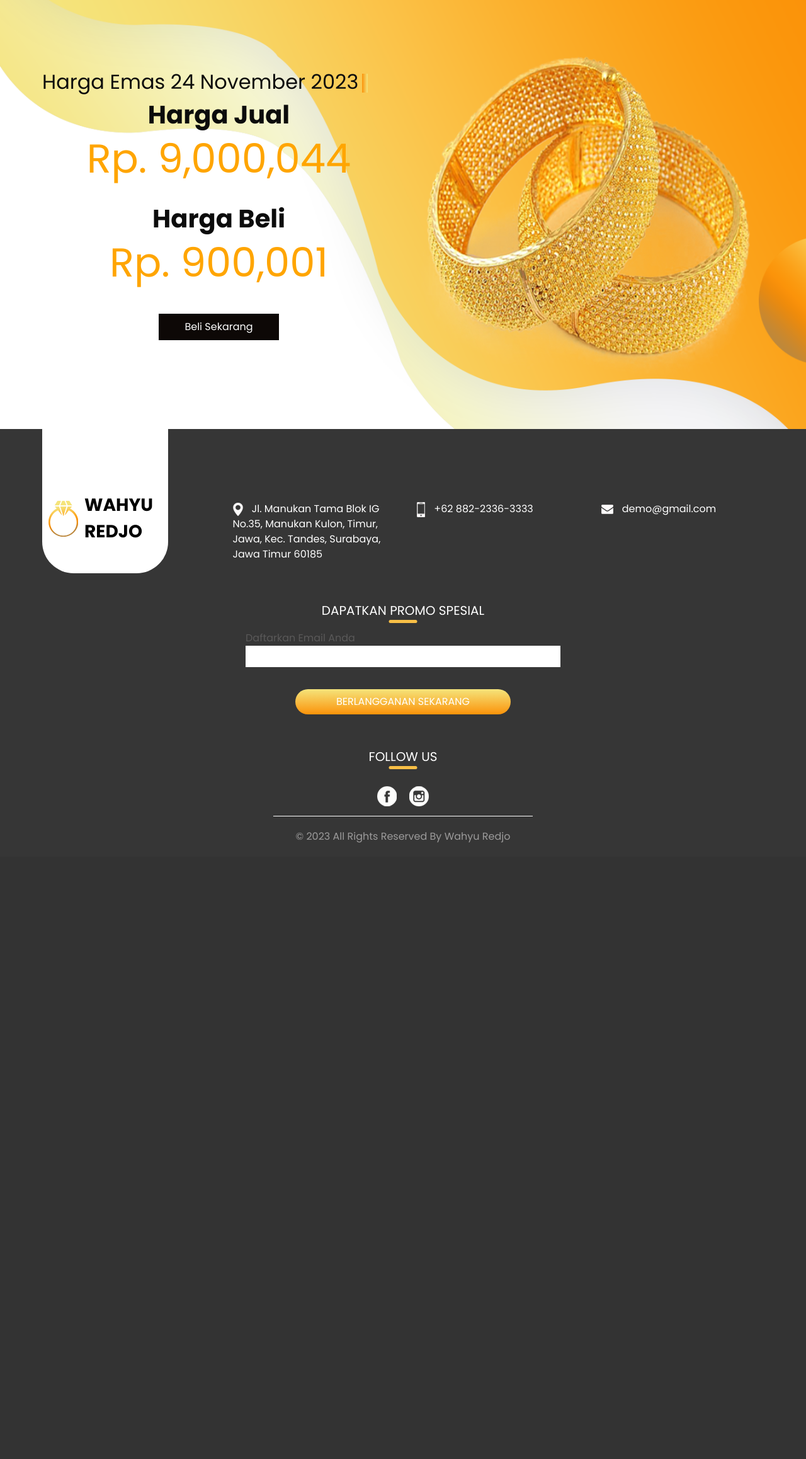
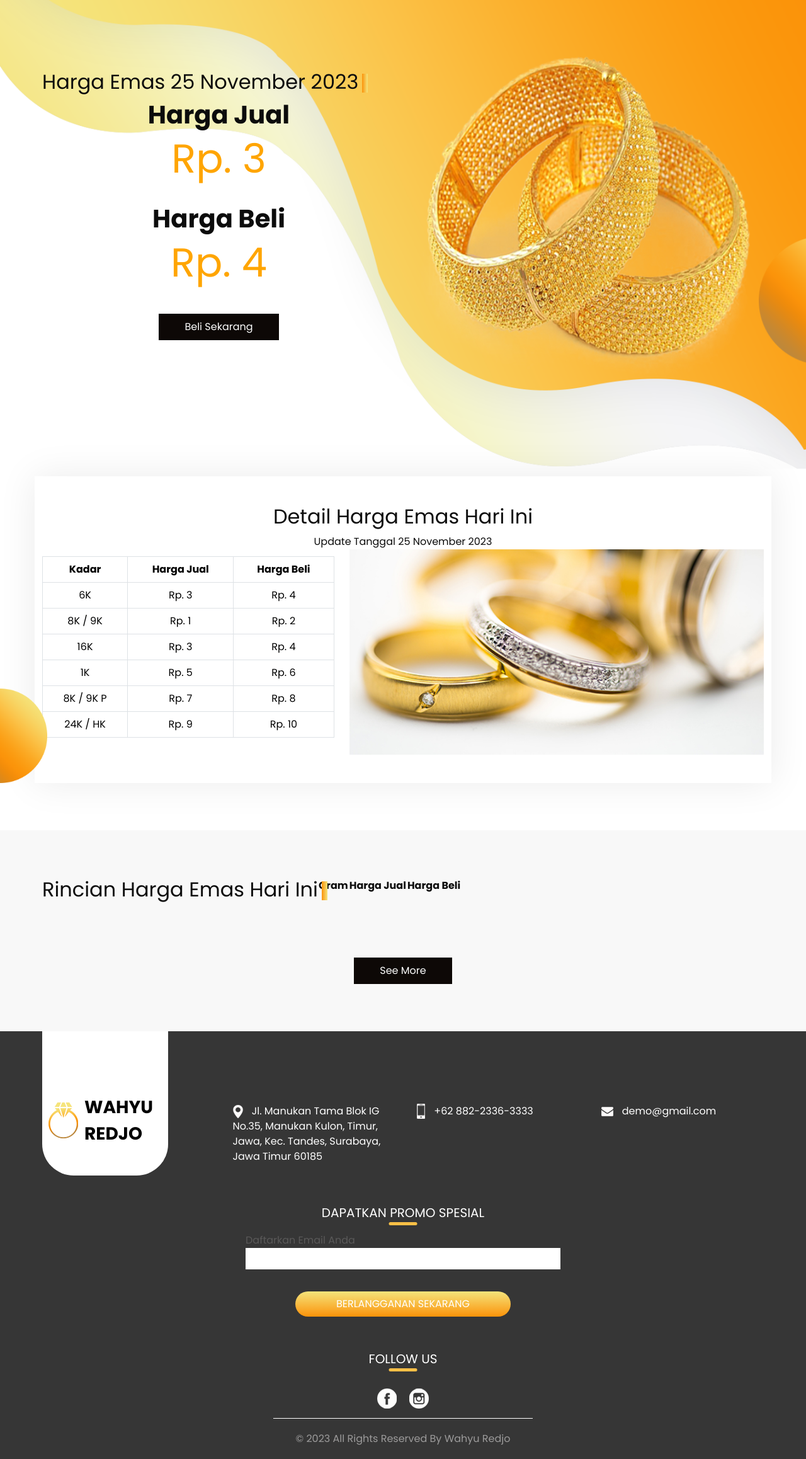
Before and after one commit to GunturAP/wahyu_redjo, a CodeIgniter app: page /wahyu_redjo/user/harga_emas in a window 1280 px wide. Shown: the part 56-2372 px from the top of the page at 63% size. Before the commit the page ends 1394 px from the top, so only its background shows below. Run offline with CodeIgniter, Linux system fonts and the light colour scheme; data comes from the database, SQL or seed files in the repository; lists and menus that the app fills with data are empty; some libraries are stand-ins or nearby versions; some web fonts are replaced.

Commit message:
Harga Emas 26

```diff
--- a/application/views/user/harga_emas.php
+++ b/application/views/user/harga_emas.php
@@ -42,17 +42,19 @@
                     <center>
 
                         <h1><b> Harga Jual</b></h1>
-                        <h1 style="color:orange; font-size: 64px;">Rp. <?= number_format($harga['harga_jual'],0)?></h1>
+                        <h1 style="color:orange; font-size: 64px;">Rp. <?= number_format($harga['jual_6'],0)?></h1>
                         <br>
                         <!-- <br> -->
                         <h1><b> Harga Beli</b></h1>
-                        <h1 style="color:orange; font-size: 64px;">Rp. <?= number_format($harga['harga_beli'],0)?></h1>
+                        <h1 style="color:orange; font-size: 64px;">Rp. <?= number_format($harga['beli_6'],0)?></h1>
 
                         <!-- <br> -->
 
                     </center>
                     <div class="text-center">
-                    <a href="https://api.whatsapp.com/send?phone=6281937608593&text=Halo%20Wahyu%20Redjo">Beli Sekarang</a>
+                        <a href="https://api.whatsapp.com/send?phone=6281937608593&text=Halo%20Wahyu%20Redjo">Beli
+                            Sekarang</a>
+
                     </div>
                 </div>
             </div>
@@ -64,3 +66,98 @@
         </div>
     </div>
 </section>
+<section class="ring_section layout_padding">
+    <div class="design-box">
+        <img src="images/design-1.png" alt="">
+    </div>
+    <div class="container">
+        <div class="ring_container layout_padding2">
+            <h2>Detail Harga Emas Hari Ini </h2>
+            <span>Update Tanggal <?= tgl_indo(date('Y-m-d',$harga['time']))?></span>
+            <div class="row">
+
+                <div class="col-md-5">
+                    <div class="detail-box">
+                        <table class="table table-bordered" width="100%">
+                            <thead>
+                                <tr>
+                                    <th>Kadar</th>
+                                    <th>Harga Jual</th>
+                                    <th>Harga Beli</th>
+                                </tr>
+                            </thead>
+                            <tbody>
+                                <tr>
+                                    <td>6K</td>
+                                    <td>Rp. <?= number_format($harga['jual_6'],0)?></td>
+                                    <td>Rp. <?= number_format($harga['beli_6'],0)?></td>
+                                </tr>
+                                <tr>
+                                    <td>8K / 9K</td>
+                                    <td>Rp. <?= number_format($harga['jual_8'],0)?></td>
+                                    <td>Rp. <?= number_format($harga['beli_8'],0)?></td>
+                                </tr>
+                                <tr>
+                                    <td>16K</td>
+                                    <td>Rp. <?= number_format($harga['jual_16'],0)?></td>
+                                    <td>Rp. <?= number_format($harga['beli_16'],0)?></td>
+                                </tr>
+                                <tr>
+                                    <td>1K</td>
+                                    <td>Rp. <?= number_format($harga['jual_17'],0)?></td>
+                                    <td>Rp. <?= number_format($harga['beli_17'],0)?></td>
+                                </tr>
+                                <tr>
+                                    <td>8K / 9K P</td>
+                                    <td>Rp. <?= number_format($harga['jual_8_p'],0)?></td>
+                                    <td>Rp. <?= number_format($harga['beli_8_p'],0)?></td>
+                                </tr>
+                                <tr>
+                                    <td>24K / HK</td>
+                                    <td>Rp. <?= number_format($harga['jual_24'],0)?></td>
+                                    <td>Rp. <?= number_format($harga['beli_24'],0)?></td>
+                                </tr>
+                            </tbody>
+                        </table>
+                    </div>
+                </div>
+                <div class="col-md-7">
+                    <div class="img-box">
+                        <img src="<?= base_url()?>assets/images/ring-img.jpg" alt="">
+                    </div>
+                </div>
+            </div>
+        </div>
+    </div>
+</section>
+<section class="price_section layout_padding">
+    <div class="container">
+        <div class="heading_container">
+            <h2>
+                Rincian Harga Emas Hari Ini
+            </h2>
+            <table>
+                <thead>
+                    <tr>
+                        <th>Gram</th>
+                        <th>Harga Jual</th>
+                        <th>Harga Beli</th>
+                    </tr>
+                </thead>
+                <tbody>
+                    <tr>
+                        <td></td>
+                    </tr>
+                </tbody>
+            </table>
+        </div>
+        <div class="price_container">
+
+        </div>
+        <div class="d-flex justify-content-center">
+            <a href="" class="price_btn">
+                See More
+            </a>
+        </div>
+    </div>
+</section>
```
Also changed, not shown: wahyu_redjo.sql (+60 -5 lines).
